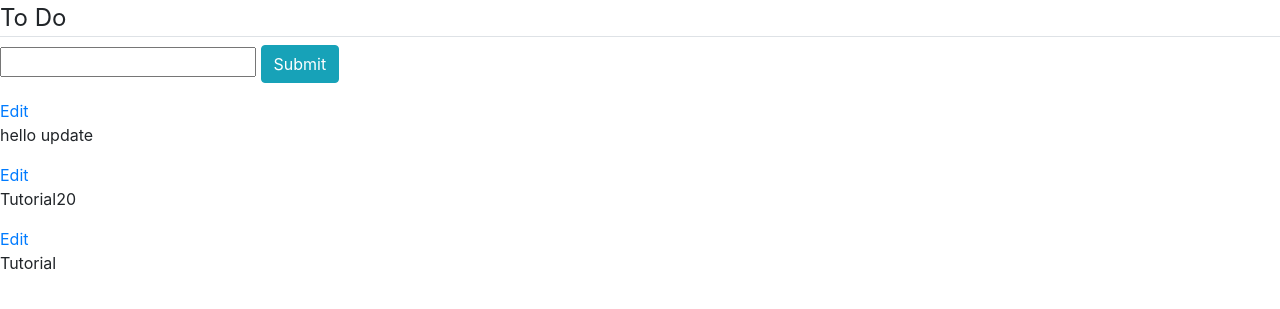
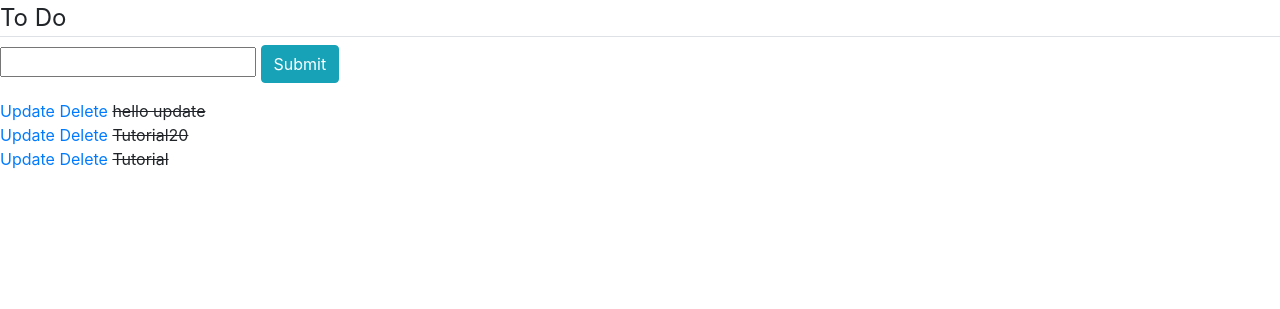
Before and after one commit to alielmala/TodoApp--Django, a Django app: page / in a window 1280 px wide. Shown: the top 309 px of the page. Run offline with Django 3.2, Linux system fonts and the light colour scheme; data comes from the database, SQL or seed files in the repository; both versions use the stored data as it was after the commit; some libraries are stand-ins or nearby versions.

Commit message:
delete and complete

```diff
--- a/list/templates/list/home.html
+++ b/list/templates/list/home.html
@@ -10,8 +10,13 @@
 
 {% for task in tasks %}
     <div>
-        <a href="{% url 'edit-task' task.id%}" >Edit</a>
-        <p>{{task}}</p>
+        <a href="{% url 'edit-task' task.id%}" >Update</a>
+        <a href="{% url 'delete-task' task.id%}" >Delete</a>
+        {% if task.complete == True %}
+        <strike>{{task}}</strike>
+        {% else %}
+        <span>{{task}}</span>
+        {% endif%}
     </div>
 {% endfor %}
 {% endblock content%}
--- a/list/templates/list/task_edit.html
+++ b/list/templates/list/task_edit.html
@@ -1,10 +1,10 @@
 {% extends "list/base.html" %}
 {% block content %}
-<legend class='border-bottom'>Edit Task </legend>
+<legend class='border-bottom'>Update Task </legend>
 
 <form method="POST" action="">
     {% csrf_token%}
     {{form}}
-    <input class="btn-info btn" type="submit" name="Edit Task">
+    <input class="btn-info btn" type="submit" name="Update Task">
 </form>
 {% endblock content%}
--- a/list/urls.py
+++ b/list/urls.py
@@ -3,5 +3,7 @@ from . import views
 urlpatterns = [
     path('', views.index, name='home'),
     path('edit_task/<str:pk>/',views.editTask,
-    name='edit-task')
+    name='edit-task'),
+    path('delete_task/<str:pk>/',views.deleteTask,
+    name='delete-task')
 ]
--- a/list/views.py
+++ b/list/views.py
@@ -26,3 +26,10 @@ def editTask(request, pk):
         return redirect('/')
     context = {'form': form}
     return render(request,'list/task_edit.html',context)
+def deleteTask(request, pk):
+    item = Task.objects.get(id=pk)
+    if request.method== 'POST':
+        item.delete()
+        return redirect('/')
+    context={'item':item}
+    return render (request, 'list/delete.html',context)
```
Also changed, not shown: list/templates/list/delete.html (+9 -1 lines), db.sqlite3.
